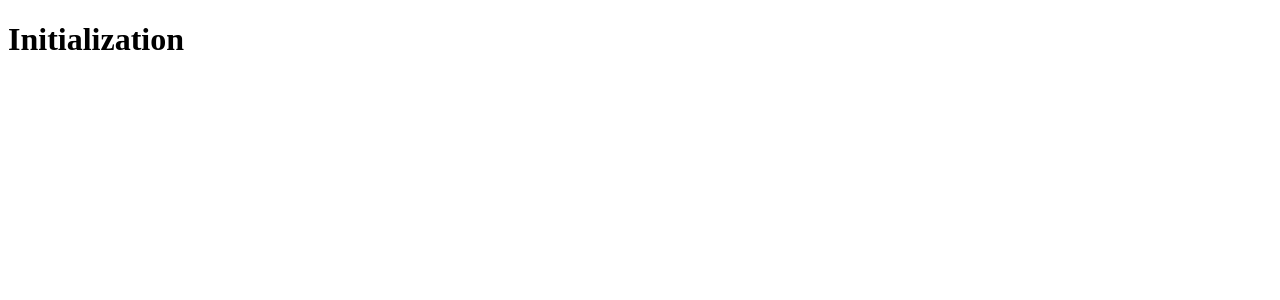
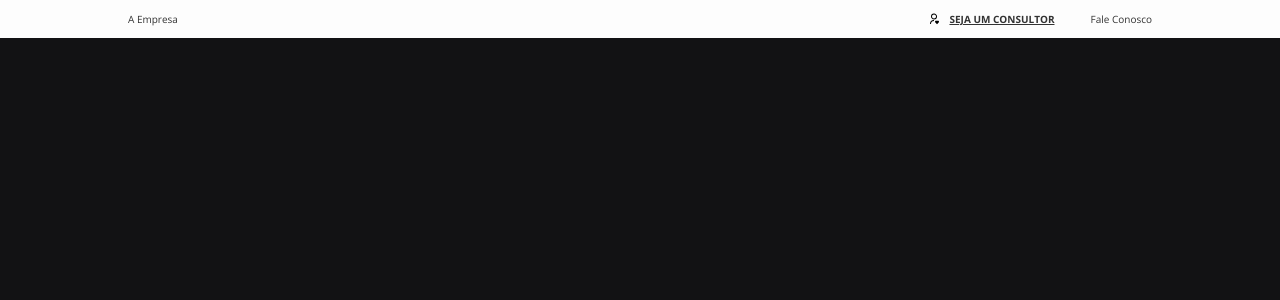
Before and after one commit to enilson100/hinode-teste-tecnico, a React (Create React App) app: page / in a window 1280 px wide. Shown: the top 300 px of the page. Built offline with nearby package versions, Linux system fonts and the light colour scheme.

Commit message:
feat:first-heard

```diff
--- a/public/index.html
+++ b/public/index.html
@@ -15,6 +15,24 @@
       user's mobile device or desktop. See https://developers.google.com/web/fundamentals/web-app-manifest/
     -->
     <link rel="manifest" href="%PUBLIC_URL%/manifest.json" />
+    <link rel="preconnect" href="https://fonts.googleapis.com" />
+    <link rel="preconnect" href="https://fonts.gstatic.com" crossorigin />
+    <link
+      href="https://fonts.googleapis.com/css2?family=Open+Sans:wght@300;400;500;600;700;800&display=swap"
+      rel="stylesheet"
+    />
+    <link rel="preconnect" href="https://fonts.googleapis.com" />
+    <link rel="preconnect" href="https://fonts.gstatic.com" crossorigin />
+    <link
+      href="https://fonts.googleapis.com/css2?family=Oswald:wght@200;300;400;500;600;700&display=swap"
+      rel="stylesheet"
+    />
+    <link rel="preconnect" href="https://fonts.googleapis.com" />
+    <link rel="preconnect" href="https://fonts.gstatic.com" crossorigin />
+    <link
+      href="https://fonts.googleapis.com/css2?family=Oswald:wght@200;300;400;500;600;700&family=Playfair+Display:wght@400;500;600;700;800;900&display=swap"
+      rel="stylesheet"
+    />
     <!--
       Notice the use of %PUBLIC_URL% in the tags above.
       It will be replaced with the URL of the `public` folder during the build.
@@ -24,7 +42,7 @@
       work correctly both with client-side routing and a non-root public URL.
       Learn how to configure a non-root public URL by running `npm run build`.
     -->
-    <title>React App</title>
+    <title>Hinode</title>
   </head>
   <body>
     <noscript>You need to enable JavaScript to run this app.</noscript>
--- a/src/App.tsx
+++ b/src/App.tsx
@@ -1,9 +1,12 @@
+import Global from "./global/Global";
+import FirstPage from "./pages/First-Page";
 
 function App() {
   return (
-    <div>
-      <h1>Initialization</h1>
-    </div>
+    <>
+      <Global />
+      <FirstPage />
+    </>
   );
 }
 
--- /dev/null
+++ b/src/components/Header/First-Header/index.tsx
@@ -0,0 +1,23 @@
+import { RiUserHeartLine } from "react-icons/ri";
+import { DivHeaderFirst } from "./styles";
+
+const FirstHeader = () => {
+  return (
+    <DivHeaderFirst>
+      <div className="div-wrap">
+        <div>
+          <p className="paragraph-header">A Empresa</p>
+        </div>
+        <div className="div-rigth">
+          <div className="div-icon">
+            <RiUserHeartLine className="icon-user-heart" />
+            <p>SEJA UM CONSULTOR</p>
+          </div>
+          <p className="paragraph-header">Fale Conosco</p>
+        </div>
+      </div>
+    </DivHeaderFirst>
+  );
+};
+
+export default FirstHeader;
--- /dev/null
+++ b/src/components/Header/First-Header/styles.ts
@@ -0,0 +1,52 @@
+import styled from "styled-components";
+
+export const DivHeaderFirst = styled.div`
+  width: 100vw;
+  background-color: var(--gray-0);
+  height: 37.79px;
+  display: flex;
+  justify-content: center;
+
+  .div-wrap {
+    width: 80%;
+    display: flex;
+    justify-content: space-between;
+    align-items: center;
+  }
+
+  .paragraph-header {
+    font-family: var(--font-main);
+    font-style: normal;
+    font-weight: 400;
+    font-size: 10px;
+    line-height: 22px;
+    color: var(--gray-1);
+  }
+  .div-rigth {
+    display: flex;
+  }
+
+  .div-icon {
+    display: flex;
+    align-items: center;
+
+    .icon-user-heart {
+      width: 12.02px;
+      height: 14.13px;
+      color: var(--color-black);
+    }
+    p {
+      font-family: "Open Sans";
+      font-style: normal;
+      font-weight: 700;
+      font-size: 10px;
+
+      color: var(--gray-1);
+      line-height: 22px;
+      margin-left: 5px;
+      text-decoration-line: underline;
+      padding: 0px 4px;
+      margin-right: 32px;
+    }
+  }
+`;
--- /dev/null
+++ b/src/global/Global.ts
@@ -0,0 +1,47 @@
+import { createGlobalStyle } from "styled-components";
+
+export default createGlobalStyle`
+  :root{
+    --color-white: #FFFFFF;
+    --color-black: #000000;
+
+    --gray-2:#E1DCD5;
+    --gray-1:#333333;
+    --gray-0:#FDFDFD;
+
+    --font-main: "Open Sans";
+    --font-secondary:"Oswald"
+    --font-banner:"Playfair Display"
+}
+
+*{
+    margin: 0;
+	padding: 0;
+	border: 0;
+	font-size: 100%;
+    box-sizing: border-box;
+}
+
+body{
+    overflow-x: hidden;
+    background-color: #121214;
+}
+body::-webkit-scrollbar {
+    border: none;
+    width: 8px;
+}
+body::-webkit-scrollbar-thumb {
+    background-color: var(--gray-2);
+    border-radius: 5px;
+}
+
+button{
+  cursor: pointer;
+}
+
+a{
+  cursor: pointer;
+}
+ul,li{
+ list-style: none;
+}`;
--- /dev/null
+++ b/src/pages/First-Page/index.tsx
@@ -0,0 +1,10 @@
+import FirstHeader from "../../components/Header/First-Header";
+
+const FirstPage = () => {
+  return (
+    <header>
+      <FirstHeader />
+    </header>
+  );
+};
+export default FirstPage;
```
